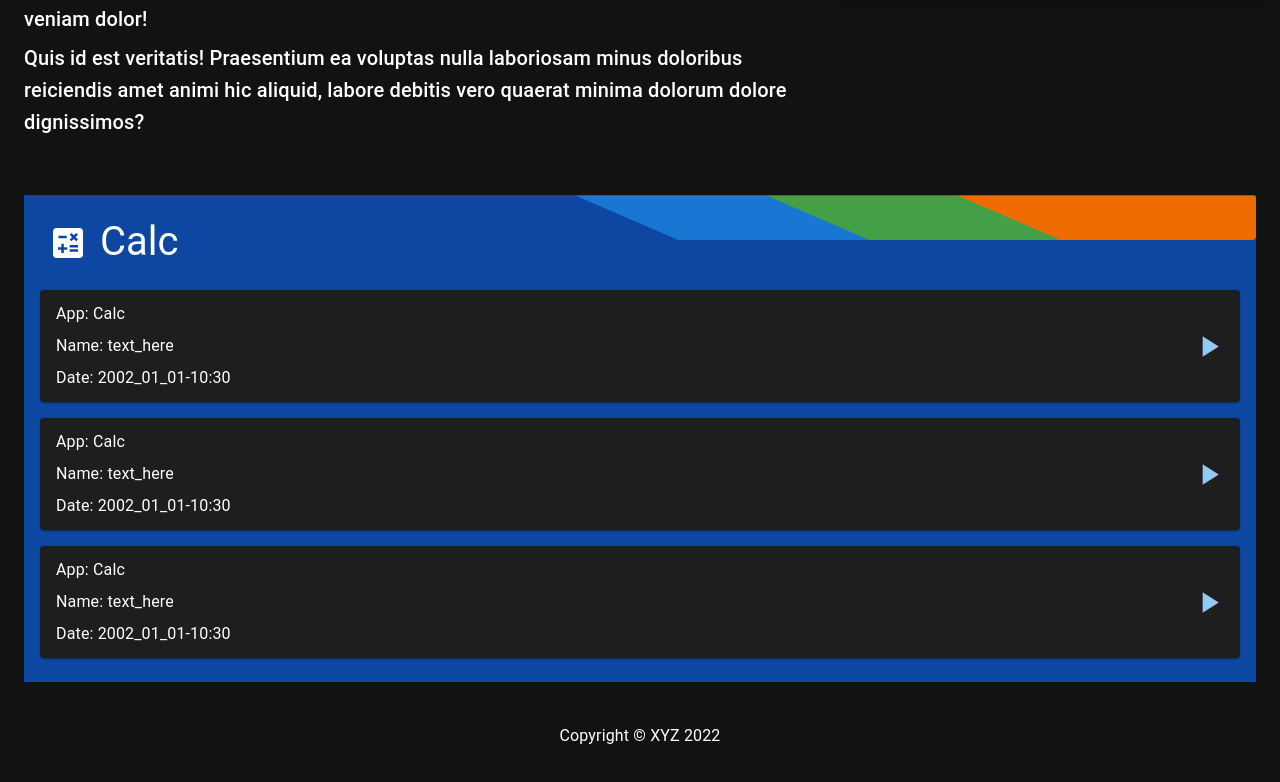
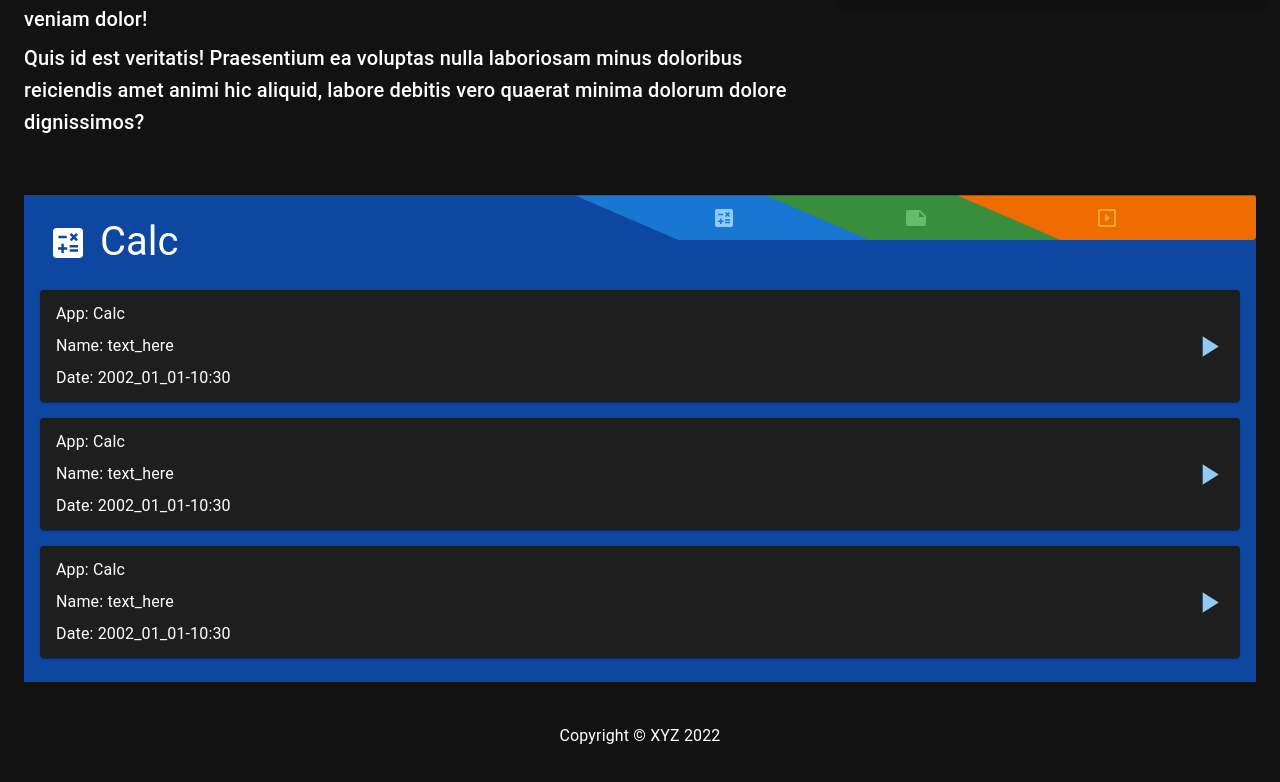
Before and after one commit to k4-100/calc, a React (Vite) app: page / in a window 1280 px wide. Shown: the part 1100-1882 px from the top of the page. Built offline with nearby package versions, Linux system fonts and the light colour scheme.

Commit message:
Added icons to the buttons in Saves

```diff
--- a/src/components/Home/Saves.tsx
+++ b/src/components/Home/Saves.tsx
@@ -3,7 +3,7 @@ import { Paper, Box, Typography, Button } from "@mui/material";
 import { blue, green, orange } from "@mui/material/colors";
 
 import Save from "./Save";
-import { Calculate } from "@mui/icons-material";
+import { Calculate, Note, Slideshow } from "@mui/icons-material";
 /**
  *
  * @returns component with multiple save "files" for a given app
@@ -62,9 +62,10 @@ const Saves: React.FC = () => {
             background: `${blue[700]}`,
             clipPath: 'polygon(0 0, 65% 0, 100% 100%, 35% 100%)',
             "&:hover": {
-            backgroundColor: `${blue[400]}`,
+            backgroundColor: `${blue[300]}`,
             }
           }}>
+            <Calculate />
           </Button>
 
           <Button
@@ -74,12 +75,13 @@ const Saves: React.FC = () => {
             left: "12%",
             width: "100%",
             height: "100%",
-            background: `${green[600]}`,
+            background: `${green[700]}`,
             clipPath: 'polygon(0 0, 65% 0, 100% 100%, 35% 100%)',
             "&:hover": {
-              backgroundColor: `${green[400]}`,
+              backgroundColor: `${green[300]}`,
             }
           }}>
+            <Note />
           </Button>
 
           <Button
@@ -93,6 +95,9 @@ const Saves: React.FC = () => {
               backgroundColor: `${orange[600]}`,
             }
           }}>
+            <Slideshow sx={{
+              mx: "auto"
+            }}/>
           </Button>
         </Box>
       </Box>
```
